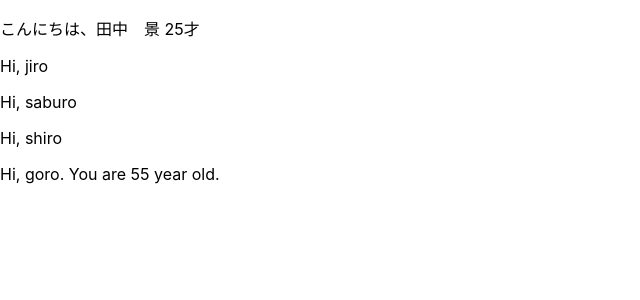
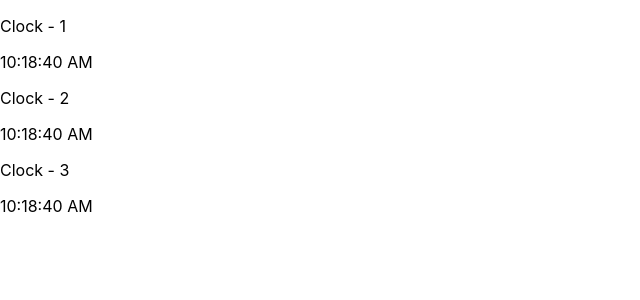
Before and after one commit to edo1z/react_hoge, a React (Create React App) app: page / in a window 1280 px wide. Shown: the top 300 px of the page, without its empty margins (0-640 px from the left). Built offline with nearby package versions, Linux system fonts and the light colour scheme.

Commit message:
ローカルstateで値を更新します

```diff
--- a/src/index.js
+++ b/src/index.js
@@ -4,40 +4,45 @@
 import App from './App';
 import * as serviceWorker from './serviceWorker';
 
-const name = '田中　景';
-const func = () => 10 + 15;
-let el = () => {
-  if (name === '田中　景') {
+class Clock extends React.Component {
+  constructor(props) {
+    super(props);
+    this.state = {
+      id: props.id,
+      date: new Date()
+    };
+  }
+
+  componentDidMount() {
+    this.timerID = setInterval(() => this.tick(), 1000);
+  }
+
+  componentWillUnmount() {
+    clearInterval(this.timerID);
+  }
+
+  tick() {
+    this.setState({
+      date: new Date()
+    })
+  }
+
+  render() {
     return (
-      <p className="tanaka">
-        こんにちは、{name} {func()+'才'}
-      </p>
-    );
-  } else {
-    return (
-      <p>
-        こんにちは。
-      </p>
+      <div>
+        <p>Clock - {this.state.id}</p>
+        {this.state.date.toLocaleTimeString()}
+      </div>
     );
   }
 }
 
-class Welcome extends React.Component {
-  render() {
-    return <p>Hi, {this.props.name}</p>;
-  }
-}
-
-const Welcome2 = props => <p>Hi, {props.name}. You are {props.age} year old.</p>;
-
 const root = document.getElementById('root');
 ReactDOM.render(
   <React.StrictMode>
-    {el()}
-    <Welcome name="jiro" />
-    <Welcome name="saburo" />
-    <Welcome name="shiro" />
-    <Welcome2 name="goro" age="55" />
+    <Clock id="1" />
+    <Clock id="2" />
+    <Clock id="3" />
   </React.StrictMode>,
   root
 );
```
